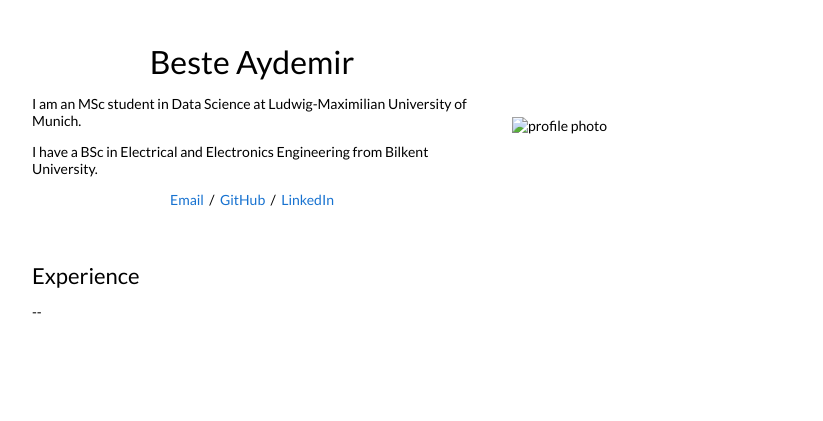
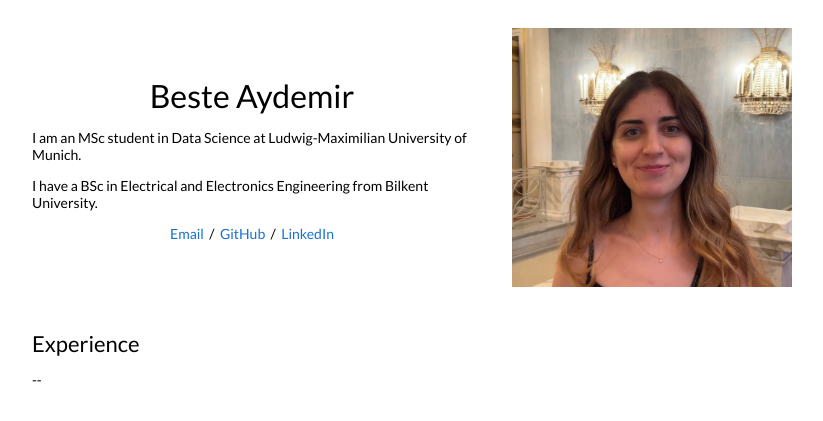
Before and after one commit to besteaydemir/besteaydemir.github.io, a Jekyll site: the page built from _posts/2023-08-09-pairwise.markdown, in a window 1280 px wide. Shown: the top 421 px of the page, without its empty margins (228-1051 px from the left). Built offline with Jekyll 4.4.1, drawn with Linux system fonts in a browser that asks for light colours.

Commit message:
Update default.html

```diff
--- a/_layouts/default.html
+++ b/_layouts/default.html
@@ -46,7 +46,7 @@
               </p>
             </td>
             <td style="padding:2.5%;width:40%;max-width:40%">
-              <img style="width:100%;max-width:100%" alt="profile photo" src="images/me.jpg">
+              <img style="width:100%;max-width:100%" alt="profile photo" src="photos/me.jpg">
             </td>
           </tr>
         </table>
```
